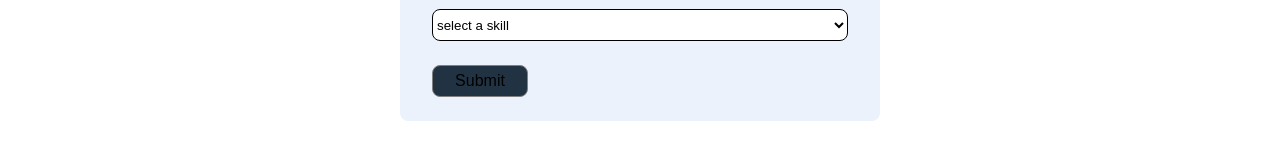
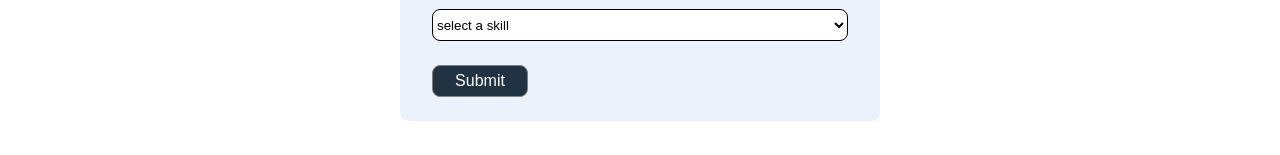
Before and after one commit to ashw-ani/landing-page, a React (Create React App) app: page / in a window 1280 px wide. Shown: the part 375-530 px from the top of the page. Built offline with nearby package versions, Linux system fonts and the light colour scheme.

Commit message:
Update PageForm.module.css

```diff
--- a/src/Components/PageForm/PageForm.module.css
+++ b/src/Components/PageForm/PageForm.module.css
@@ -46,6 +46,7 @@ option {
   background-color: #213343;
   transition: all 0.2s;
   font-size: 1rem;
+  color:#fff
 }
 .button:hover {
   transform: scale(1.02);
```
